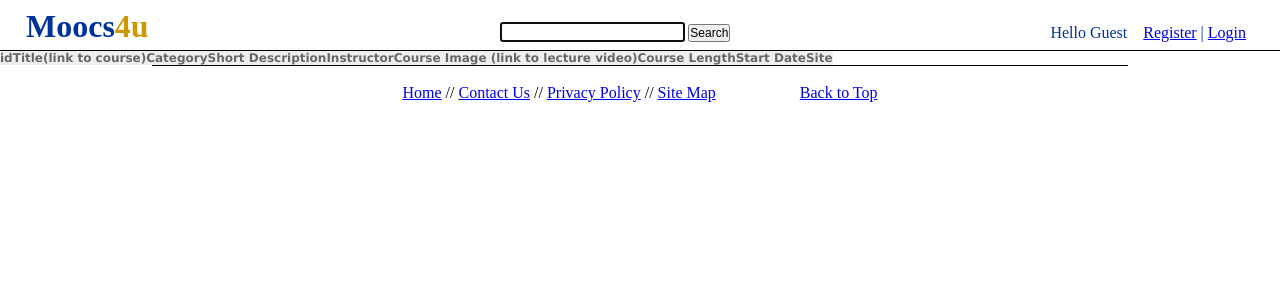
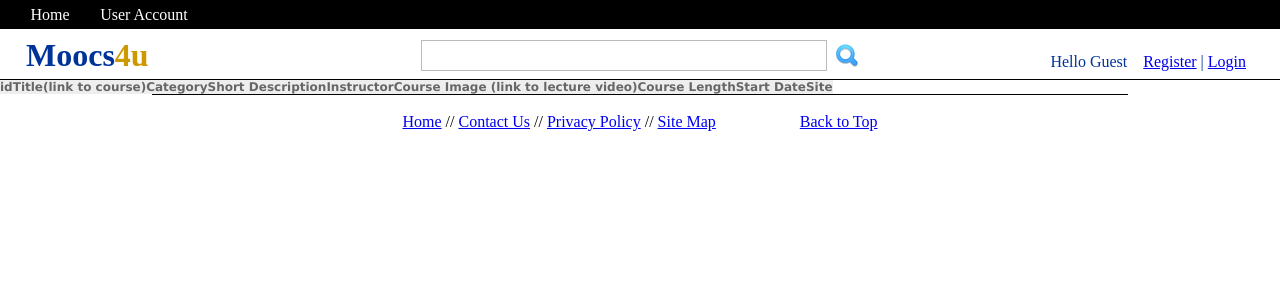
Before and after one commit to Vlad777/mit-stanford, a PHP site: page /?do=search in a window 1280 px wide. Shown: the top 300 px of the page. Run offline with PHP 8.4, Linux system fonts and the light colour scheme; data that the repository does not hold is empty; some libraries are stand-ins or nearby versions.

Commit message:
Stylize Search Bar and Convert Search to GET
So I realized that most searches are GET methods. One big example is
google.com, when you perform a search the query is in the url. It also
gets rid of that annoying, Resend Form message. I converted the search
form to use GET instead of POST. It should work exactly the same as a
POST. POST for user login is ok.

Ill work on a homepage next.

```diff
--- a/index.php
+++ b/index.php
@@ -10,7 +10,7 @@
 require_once('pdo_connect.php');
 include("includes/function_user.php");
 
-if(isset($_POST['Submit']) && $_POST['do'] == "search")
+if($_GET['do'] == "search")
 {
   //This should really be implemented using Zend/Lucene indexing engine
 
@@ -27,7 +27,7 @@ if(isset($_POST['Submit']) && $_POST['do'] == "search")
 	//The problem here is that this would return more results than the autocomplete label shows, since autocomplete is based on words, not substrings of words
 	//At least this should work with INNODB as well as MyISAM for now...
 	$qrm = $dbh->prepare("SELECT * FROM course_data WHERE title LIKE ? OR long_desc LIKE ? OR category LIKE ?");
-	$qrm->execute(array('%' . $_POST["q"] . '%', '%' . $_POST["q"] . '%', '%' . $_POST["q"] . '%'));
+	$qrm->execute(array('%' . $_GET["q"] . '%', '%' . $_GET["q"] . '%', '%' . $_GET["q"] . '%'));
 
 	$results = $qrm->fetchAll();
 	// echo "<pre>"; //for nice indented formatting of print_r
--- a/template/header.php
+++ b/template/header.php
@@ -1,14 +1,20 @@
+<div id="nav">
+  <li><a href="index.php">Home</a></li>
+  <li><a href="account.php">User Account</a></li>
+
+</div>
 <div id="header">
 
 	<div id="logo">
     	<h1><span class="blue">Moocs</span><span class="gold">4u</span></h1>
-		<!-- <span class="gold">MIT + Stanford </span><span class="blue"><b>Mashup</b></span> -->
-   </div>
+		  <!-- <span class="gold">MIT + Stanford </span><span class="blue"><b>Mashup</b></span> -->
+  </div>
     <?php  include("includes/user_test.php");	?>
 
 
     <div class="ui-widget" id="searchBox">
-        <form id="search" action="index.php" method="post">
+        <form id="search" action="index.php" method="get">
+        <input type="hidden" name="do" value="search"/>
         <label for="tags"></label>
         <input name="q" id="tags" autofocus />
         <script>
@@ -16,8 +22,7 @@
          document.getElementById("tags").focus();
         }
         </script>
-        <input type="hidden" name="do" value="search"/>
-        <input type="submit" name="Submit" value="Search" />
+        <input class="searchSubmit" type="submit" value=""/>
         </form>
     </div>
 
--- a/template/style.css
+++ b/template/style.css
@@ -8,15 +8,38 @@
 /*      HEADER     */
 div#header
 {
-	height: 50px;
+	/*height: 50px;*/
 	border-bottom: 1px solid #000;
 	display:block;
+	height:50px;
 	position:relative;
+
 }
 
 div#header h1 {
 	/* display:inline;	*/
 	font-size: 32px;
+
+
+}
+div#nav{
+	background-color: #000;
+	padding:5px;
+}
+div#nav li{
+	list-style:none;
+	display:inline-block;
+	width:90px;
+	color:white;
+	vertical-align: middle;
+	text-align: center;
+}
+div#nav a{
+	text-decoration: none;
+	color:white;
+}
+div#nav a:hover{
+	color:white;
 }
 div#logo{
 	position:relative;
@@ -31,30 +54,42 @@ form#search input{
 }
 div#searchBox
 {
-
+	height:100%;
+	text-align: center;
 	margin: 0 auto;
 	position:relative;
-	width:280px;
+	width:500px;
 	font-size:12px;
 	background:#FFFFFF;
-	height:50px;
 
 }
 div#searchBox form
 {
-	width:260px;
+	margin:0 auto;
 	position: absolute;
 	bottom:8px;
+	width:100%;
 
 }
-div#searchBox input
+div#searchBox input#tags
 {
-	width:auto;
+	width:400px;
+	height:25px;
+	border:1px solid #BBB;
+	outline:none;
+	padding:2px;
+}
 
-}
-div#searchBox input#tags{
-	font-size: 14px;
-	color:#003399;
+
+div#searchBox input.searchSubmit{
+	background-color: #FFF;
+	background-image: url('../images/search.gif');
+    background-position:  0px 0px;
+    background-repeat: no-repeat;
+    width: 24px;
+    height: 24px;
+    border: 0px;
+    margin-left: 5px;
 }
 /* login form */
 iframe#login-frame{
```
Also changed, not shown: images/search.gif (added).
